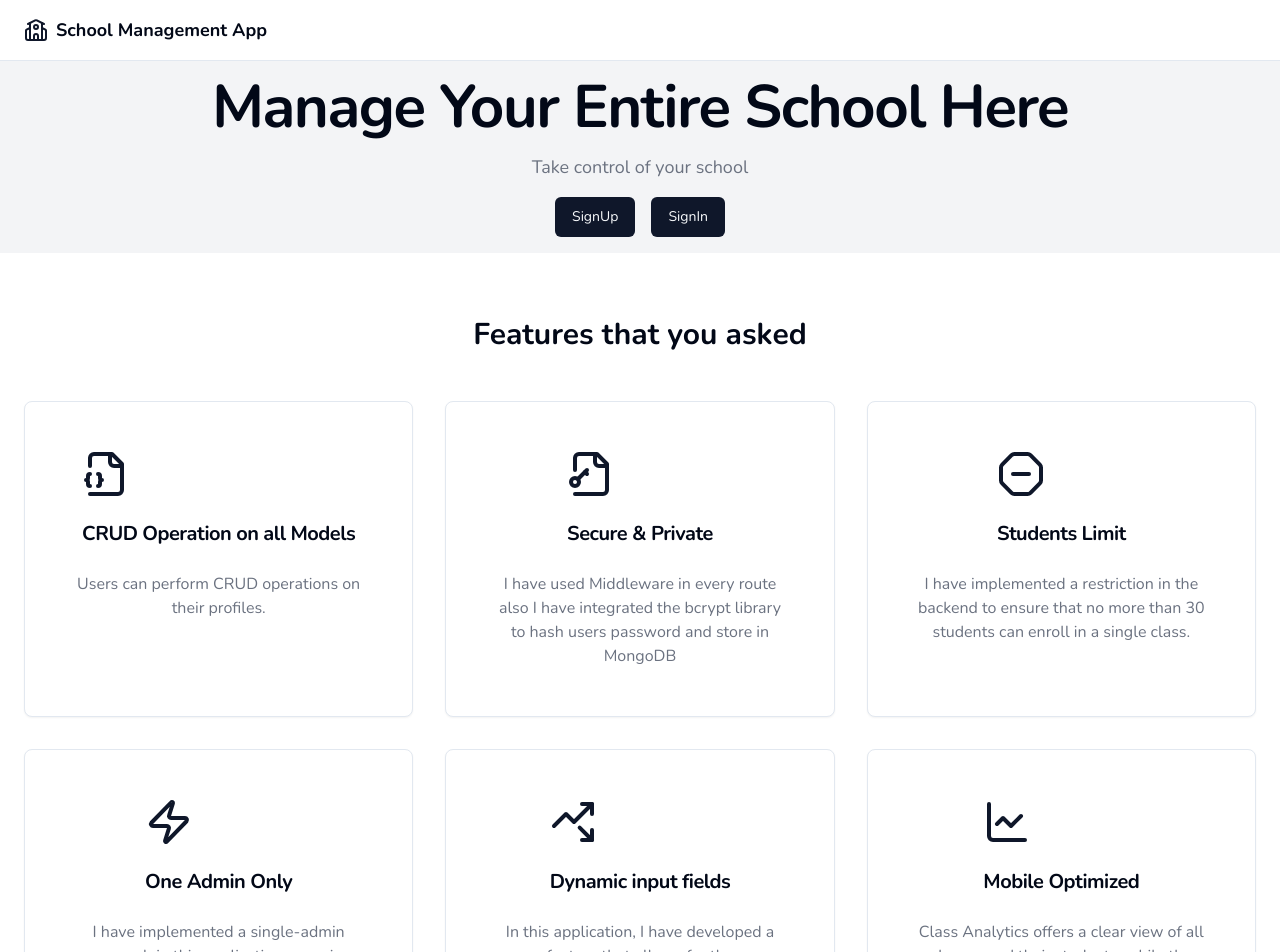
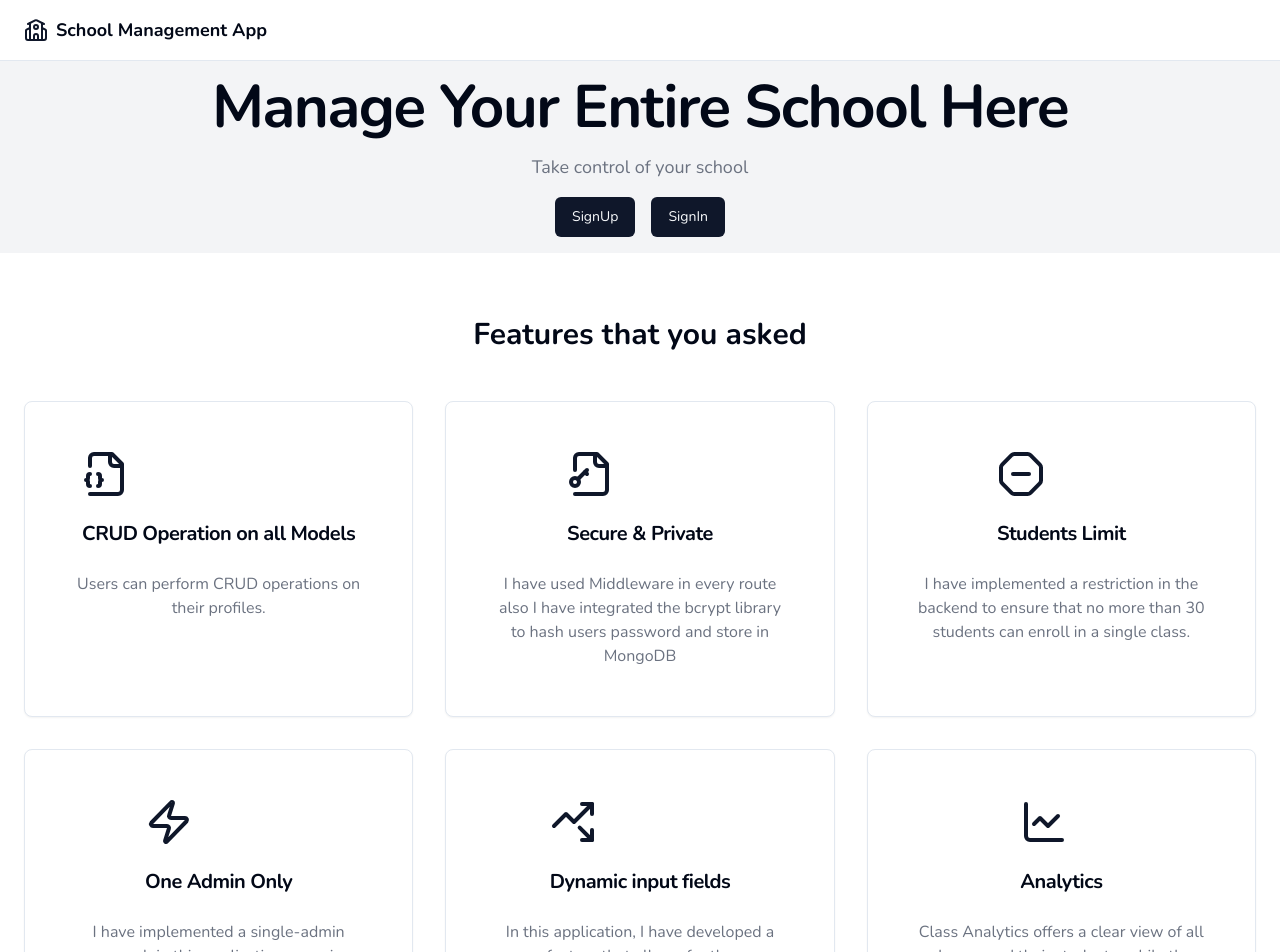
Before and after one commit to kaphjgpa/School-Management-App, a React (Vite) app in the folder school-management-frontend/: page / in a window 1280 px wide. Shown: the top 952 px of the page. Built offline with nearby package versions, Linux system fonts and the light colour scheme.

Commit message:
minnor fix

```diff
--- a/school-management-frontend/components/LandingPage.jsx
+++ b/school-management-frontend/components/LandingPage.jsx
@@ -89,7 +89,7 @@ export default function LandingPage() {
             />
             <FeatureCard
               Icon={ChartLine}
-              title="Mobile Optimized"
+              title="Analytics"
               description="Class Analytics offers a clear view of all classes and their students, while the Financial Report summarizes earnings from student fees and expenses on teacher salaries, streamlining management and financial oversight."
             />
           </div>
```
